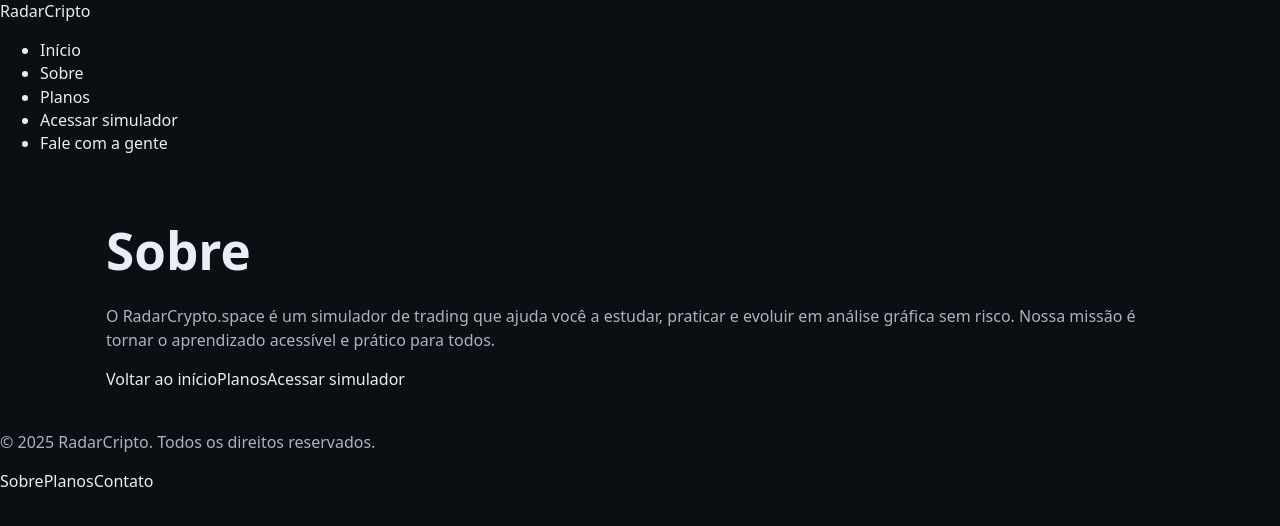
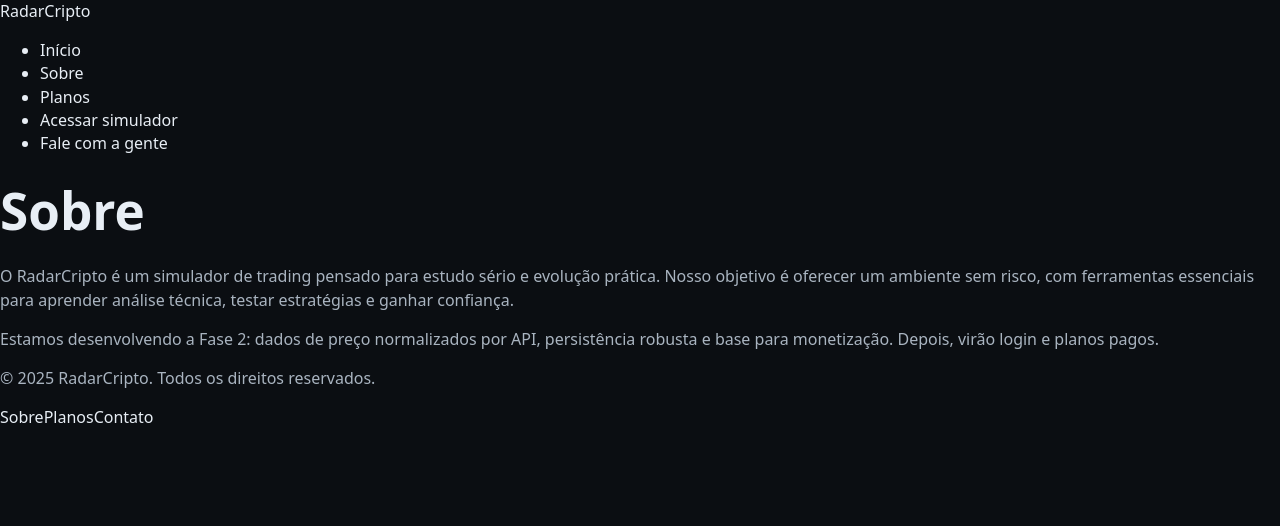
Before and after one commit to Ivanmonteiro-create/radarcripto.space, a Next.js app: page /sobre in a window 1280 px wide. Shown: the top 526 px of the page. Built offline with nearby package versions, Linux system fonts and the light colour scheme.

Commit message:
Update and rename page.jsx to page.tsx

```diff
--- a/app/sobre/page.jsx
+++ /dev/null
@@ -1,22 +0,0 @@
-export const metadata = {
-  title: 'Sobre | RadarCrypto.space',
-  description: 'Saiba mais sobre o projeto RadarCrypto.space.',
-};
-
-export default function SobrePage() {
-  return (
-    <main className="container">
-      <h1>Sobre</h1>
-      <p>
-        O RadarCrypto.space é um simulador de trading que ajuda você a estudar, praticar e
-        evoluir em análise gráfica sem risco. Nossa missão é tornar o aprendizado acessível
-        e prático para todos.
-      </p>
-      <div className="links">
-        <a href="/">Voltar ao início</a>
-        <a href="/planos">Planos</a>
-        <a href="/simulador">Acessar simulador</a>
-      </div>
-    </main>
-  );
-}
--- /dev/null
+++ b/app/sobre/page.tsx
@@ -0,0 +1,17 @@
+// app/about/page.tsx
+export default function AboutPage() {
+  return (
+    <section className="mx-auto max-w-3xl px-4 py-16">
+      <h1 className="text-3xl font-bold mb-4">Sobre</h1>
+      <p className="text-gray-300 leading-relaxed">
+        O RadarCripto é um simulador de trading pensado para estudo sério e evolução prática.
+        Nosso objetivo é oferecer um ambiente sem risco, com ferramentas essenciais para
+        aprender análise técnica, testar estratégias e ganhar confiança.
+      </p>
+      <p className="text-gray-300 leading-relaxed mt-4">
+        Estamos desenvolvendo a Fase 2: dados de preço normalizados por API, persistência
+        robusta e base para monetização. Depois, virão login e planos pagos.
+      </p>
+    </section>
+  );
+}
```
